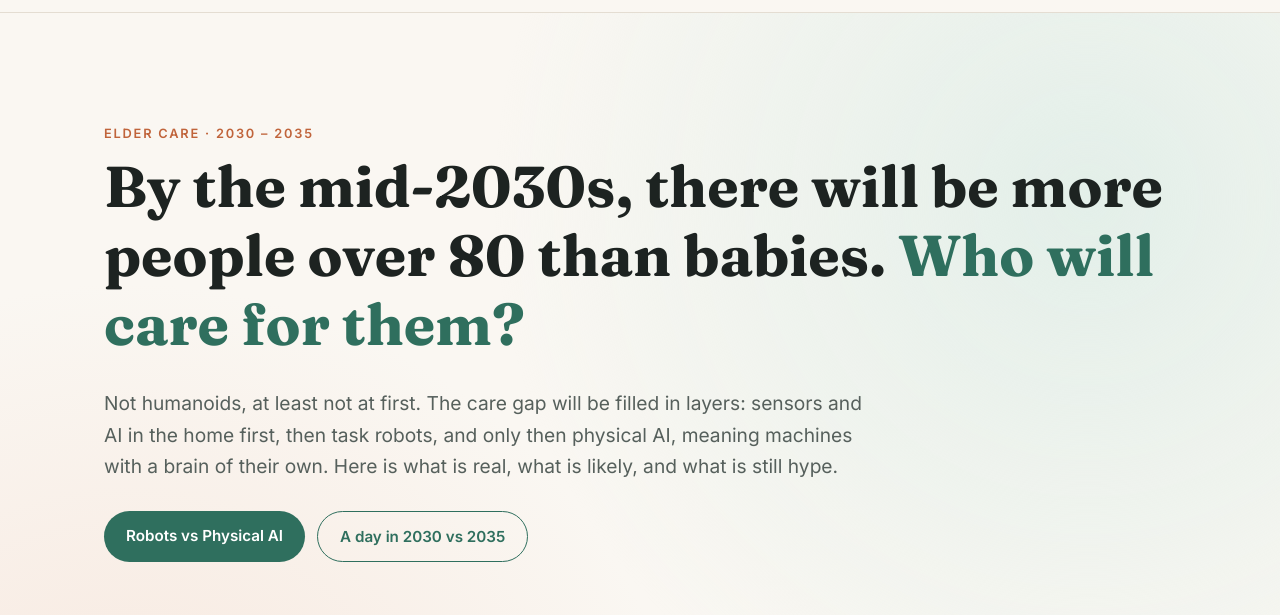
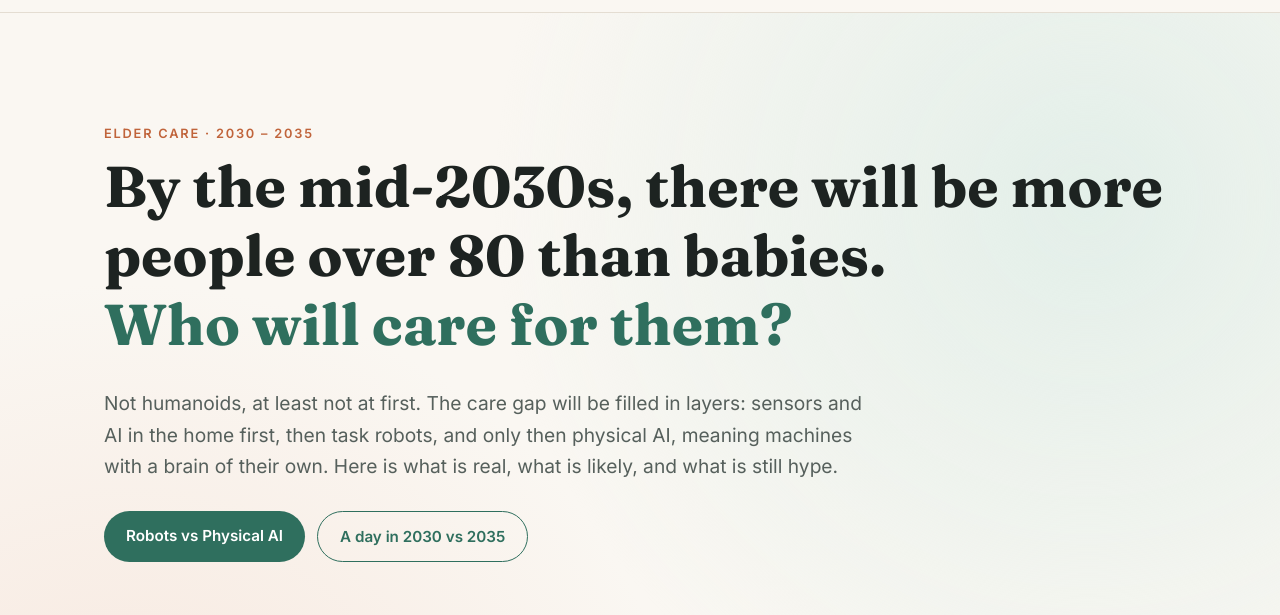
Before and after one commit to brucebateman/elderlycare, a plain HTML site: page index.html in a window 1280 px wide. Shown: the part 52-667 px from the top of the page. Drawn offline with Linux system fonts and the light colour scheme.

Commit message:
Put hero question on its own line
Co-Authored-By: Claude Opus 5.5 <noreply@anthropic.com>
Claude-Session: https://claude.ai/code/session_01Vjo21qLrY48TUDS4jUGxWS

```diff
--- a/index.html
+++ b/index.html
@@ -141,7 +141,7 @@ footer{padding:40px 0;font-size:.85rem;color:var(--muted);border-top:1px solid v
 <header class="hero" id="top">
   <div class="wrap">
     <div class="kicker">Elder care · 2030 – 2035</div>
-    <h1>By the mid-2030s, there will be more people over 80 than babies. <em>Who will care for them?</em></h1>
+    <h1>By the mid-2030s, there will be more people over 80 than babies.<br><em>Who will care for them?</em></h1>
     <p class="lead">Not humanoids, at least not at first. The care gap will be filled in layers: sensors and AI in the home first, then task robots, and only then physical AI, meaning machines with a brain of their own. Here is what is real, what is likely, and what is still hype.</p>
     <div class="cta">
       <a class="btn btn-primary" href="#physical-ai">Robots vs Physical AI</a>
```
